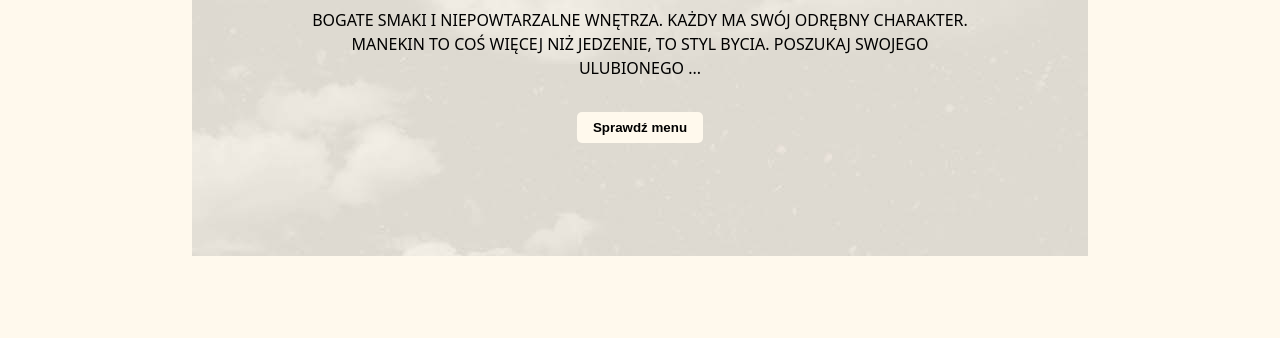
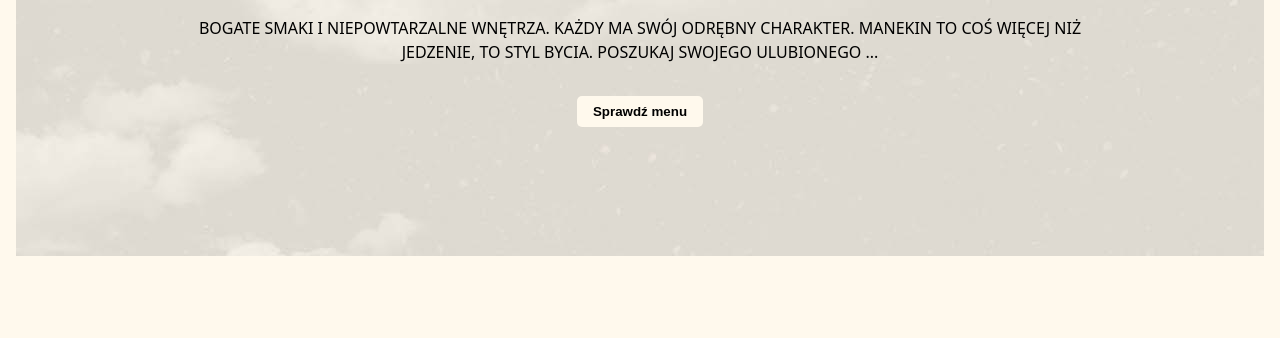
Before and after one commit to MevWebDev/restaurant, a website built with webpack: page src/index.html in a window 1280 px wide. Shown: the part 462-800 px from the top of the page. Built offline with nearby package versions, Linux system fonts and the light colour scheme.

Commit message:
Pushing pages

```diff
--- a/src/mainPage.js
+++ b/src/mainPage.js
@@ -12,6 +12,7 @@
   mainContent.id = "main-content";
   const mainImg = new Image();
   mainImg.src = logoImg;
+  mainImg.style.maxWidth = "50%";
   const mainText = document.createElement("p");
   mainText.textContent = `BOGATE SMAKI I NIEPOWTARZALNE WNĘTRZA.
 
--- a/src/style.scss
+++ b/src/style.scss
@@ -53,7 +53,6 @@
     flex-direction: column;
     align-items: center;
     justify-content: center;
-    max-width: 70%;
 
     #main-content {
       #menu-button-main {
```
Also changed, not shown: dist/index.bundle.js, dist/main.bundle.js.
